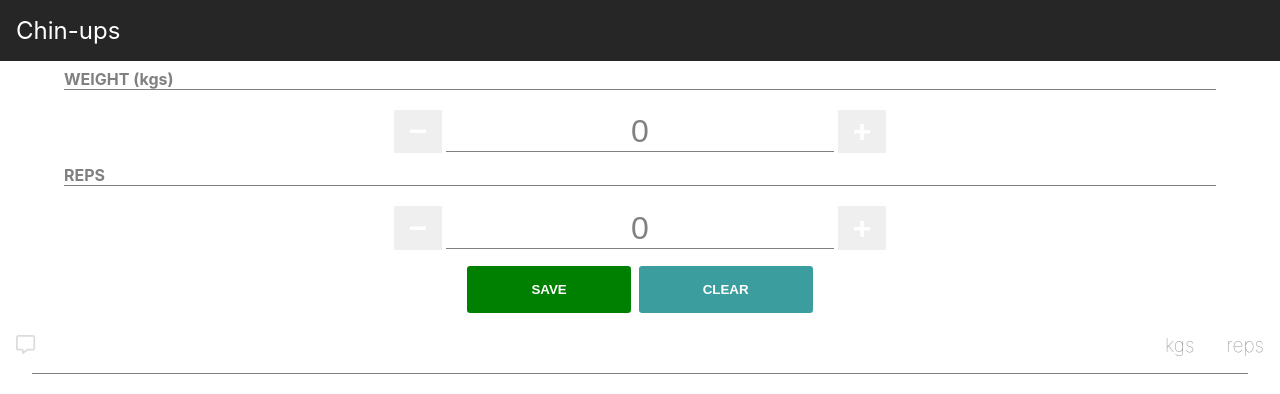
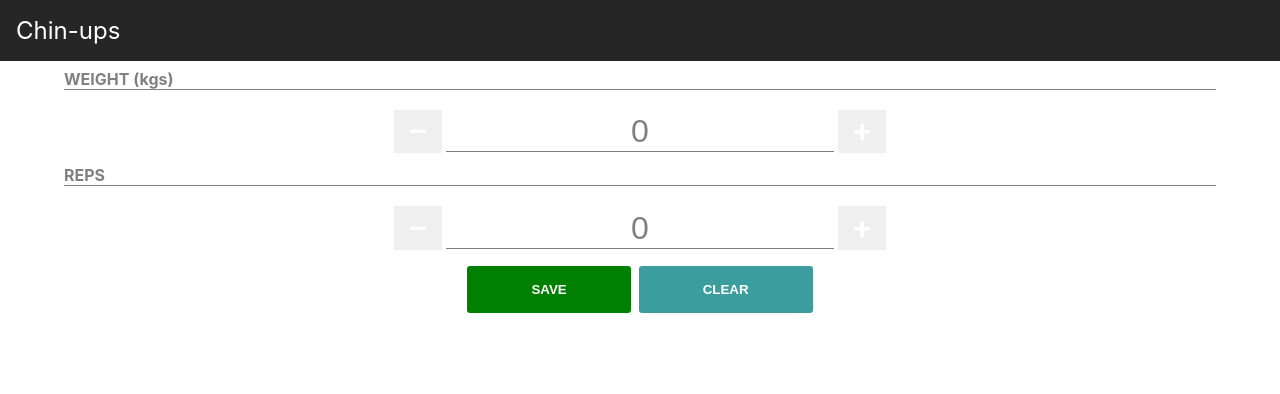
Before and after one commit to yashsharman/track-fit, a React (Create React App) app: page /record-exercise in a window 1280 px wide. Shown: the top 394 px of the page. Built offline with nearby package versions, Linux system fonts and the light colour scheme.

Commit message:
showRecord is working

```diff
--- a/src/component/ShowCurrentProgress/ShowCurrentProgress.component.jsx
+++ b/src/component/ShowCurrentProgress/ShowCurrentProgress.component.jsx
@@ -4,38 +4,48 @@ import { FontAwesomeIcon } from "@fortawesome/react-fontawesome";
 import { faMessage as EmptyCommentIcon } from "@fortawesome/free-regular-svg-icons";
 import { faMessage as commentIcon } from "@fortawesome/free-solid-svg-icons";
 
-function ShowCurrentProgress({recordsArry}) {
-  console.log("renderd")
-  const {comment,pr,currentCount, weight,reps} = recordsArry
-  return (<>
-            <div key={currentCount} className="progress-container">
+function ShowCurrentProgress({ recordsArry }) {
+  console.log(recordsArry)
+  return (
+    <>
+      {recordsArry.map((record) => {
+        return (<>
+            <div  key={1} className="progress-container">
               <div className="progress-container-left">
-                {!comment ? (
-                  <FontAwesomeIcon icon={EmptyCommentIcon}  style={{ color: "gainsboro" }}/>
+                {!record.comment ? (
+                  <FontAwesomeIcon
+                    icon={EmptyCommentIcon}
+                    style={{ color: "gainsboro" }}
+                  />
                 ) : (
-                  <FontAwesomeIcon icon={commentIcon} style={{ color: "teal" }} />
+                  <FontAwesomeIcon
+                    icon={commentIcon}
+                    style={{ color: "teal" }}
+                  />
                 )}
-                {pr ? (
+                {record.pr ? (
                   <FontAwesomeIcon icon={PrIcon} style={{ color: "orange" }} />
                 ) : (
                   <FontAwesomeIcon icon={PrIcon} style={{ color: "white" }} />
                 )}
-                <b>{currentCount}</b>
+                <b>{record.currentCount}</b>
               </div>
               <div className="progress-container-right">
                 <div className="display-weight">
-                  <b>{weight}</b>
+                  <b>{record.weight}</b>
                   <span className="light-text"> kgs</span>
                 </div>
                 <div className="display-reps">
-                  <b>{reps}</b>
+                  <b>{record.reps}</b>
                   <span className="light-text"> reps</span>
                 </div>
               </div>
             </div>
-            <span className="divider"></span>
-          </>
-
+            <div className="divider"></div>
+            </>
+        );
+      })}
+    </>
   );
 }
 
--- a/src/component/ShowCurrentProgress/ShowCurrentProgress.styles.css
+++ b/src/component/ShowCurrentProgress/ShowCurrentProgress.styles.css
@@ -1,29 +1,31 @@
-
-.progress-container{
+.progress-container {
   display: flex;
   flex-direction: row;
   align-items: center;
   justify-content: space-between;
-    margin: 1rem;
+  height: 4rem;
+  padding: 0 1rem;
   font-size: larger;
 }
-.light-text{
+.light-text {
   color: gray;
   font-weight: 100;
 }
-.progress-container  b{
+.progress-container b {
   color: gray;
 }
-.icons{
+.icons {
   height: 1.5rem;
 }
-.progress-container-left, .progress-container-right{
+.progress-container-left,
+.progress-container-right {
+  height: 100%;
   display: flex;
   align-items: center;
   gap: 2rem;
   justify-content: end;
 }
-.divider{
+.divider {
   display: block;
   height: 1px;
   background-color: gray;
--- a/src/component/recordExercise/RecordExercise.component.jsx
+++ b/src/component/recordExercise/RecordExercise.component.jsx
@@ -4,11 +4,9 @@ import UserInputContainer from "../userInputContainer/UserInputContainer.compone
 import "./RecordExercise.styles.css";
 
 const timeBoundExercise = ["hanging", "plank"];
-const currentSetsArry = [];
 
 function RecordExercise({ exerciseName = "Chin-ups" }) {
   const [recordsArry, setRecordArry] = useState([]);
-  const [currentCount,SetCurrentCount] = useState(0);
   const clearInputBoxes = () => {
     document
       .querySelectorAll("input")
@@ -18,7 +16,7 @@ function RecordExercise({ exerciseName = "Chin-ups" }) {
   const renderExerciseElement = (exerciseName) => {
     let renderElement;
     timeBoundExercise.map((exName) => {
-      if (exName == exerciseName) {
+      if (exName === exerciseName) {
         renderElement = (
           <>
             <UserInputContainer type={"time"} />
@@ -37,15 +35,11 @@ function RecordExercise({ exerciseName = "Chin-ups" }) {
     return renderElement;
   };
   const addSet = () => {
-    let currentSetObj = {
-      comment: "",
-      pr: false,
-    };
+    let currentSetObj = {};
     document.querySelectorAll("input").forEach((inputbox) => {
       currentSetObj[inputbox.className] = inputbox.value;
     });
-    currentSetsArry.push(currentSetObj);
-    setRecordArry(currentSetsArry);
+    setRecordArry([...recordsArry, currentSetObj]);
   };
 
   return (
@@ -67,7 +61,7 @@ function RecordExercise({ exerciseName = "Chin-ups" }) {
           </button>
         </div>
       </div>
-      {<ShowCurrentProgress recordsArry={recordsArry} />}
+      <ShowCurrentProgress recordsArry={recordsArry} key={1}/>
 
     </div>
   );
```
Lines whose indentation alone changed are shown as unchanged.
